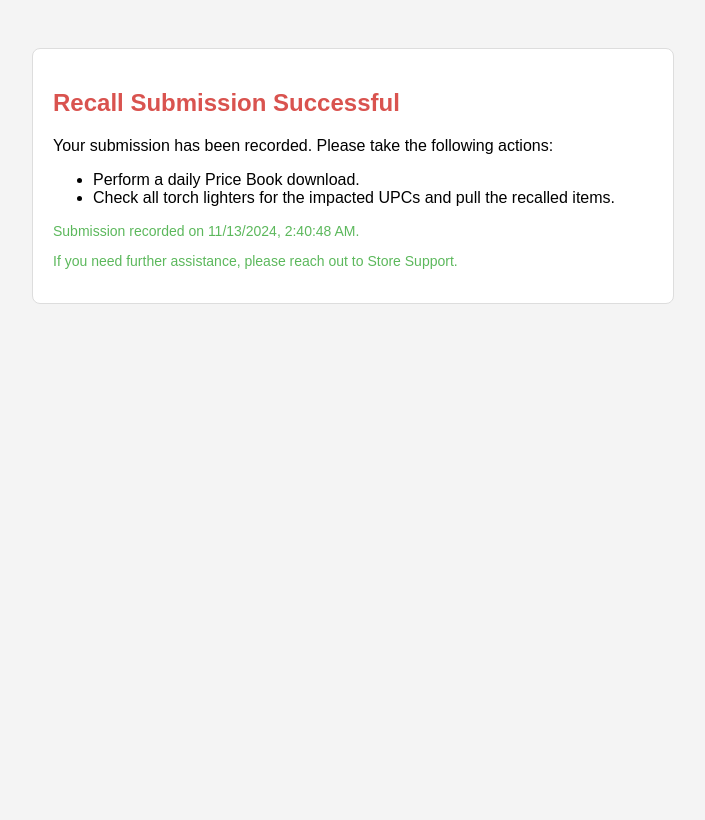
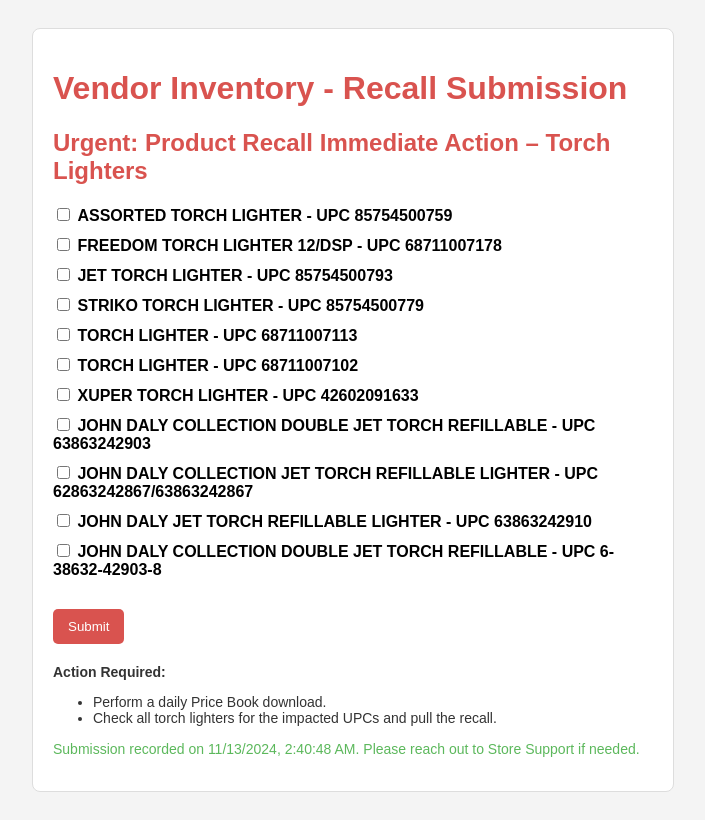
Before and after one commit to zjaspers/cstore_recall1, a plain HTML site: page index.html in a window 1280 px wide. Both pictures are taken after a click on the button "Submit". Shown: the whole page, without its empty margins (287-992 px from the left). Drawn offline with Linux system fonts and the light colour scheme.

Commit message:
Update index.html

```diff
--- a/index.html
+++ b/index.html
@@ -9,7 +9,9 @@
             font-family: Arial, sans-serif;
             background-color: #f4f4f4;
             padding: 20px;
-            text-align: center;
+        }
+        h1, h2 {
+            color: #d9534f;
         }
         .container {
             max-width: 600px;
@@ -19,20 +21,16 @@
             border: 1px solid #ddd;
             border-radius: 8px;
         }
-        h1, h2 {
-            color: #d9534f;
-        }
-        .instructions, .product-list, .action-required {
-            margin-top: 20px;
-            text-align: left;
-        }
         .product-item {
             margin: 10px 0;
-            display: flex;
-            align-items: center;
         }
-        .product-item label {
-            margin-left: 10px;
+        label {
+            font-weight: bold;
+        }
+        .action-required {
+            margin-top: 20px;
+            font-size: 14px;
+            color: #333;
         }
         .submit-btn {
             margin-top: 20px;
@@ -42,14 +40,9 @@
             border: none;
             border-radius: 5px;
             cursor: pointer;
-            font-size: 16px;
-        }
-        .confirmation-message {
-            display: none;
-            text-align: left;
-            margin-top: 20px;
         }
         .timestamp {
+            margin-top: 15px;
             font-size: 14px;
             color: #5cb85c;
         }
@@ -57,16 +50,11 @@
 </head>
 <body>
 
-    <div class="container" id="formContainer">
+    <div class="container">
         <h1>Vendor Inventory - Recall Submission</h1>
         <h2>Urgent: Product Recall Immediate Action – Torch Lighters</h2>
 
-        <div class="instructions">
-            <p>Please check the boxes next to the torch lighters that need to be pulled. Once you've made your selections, click "Submit" to confirm and record your action.</p>
-        </div>
-
         <form id="recallForm">
-            <div class="product-list">
             <div class="product-item">
                 <input type="checkbox" id="item1" name="items" value="85754500759">
                 <label for="item1">ASSORTED TORCH LIGHTER - UPC 85754500759</label>
@@ -111,22 +99,20 @@
                 <input type="checkbox" id="item11" name="items" value="63863242903-8">
                 <label for="item11">JOHN DALY COLLECTION DOUBLE JET TORCH REFILLABLE - UPC 6-38632-42903-8</label>
             </div>
-            </div>
 
             <button type="button" class="submit-btn" onclick="submitForm()">Submit</button>
         </form>
+
+        <div class="action-required">
+            <p><strong>Action Required:</strong></p>
+            <ul>
+                <li>Perform a daily Price Book download.</li>
+                <li>Check all torch lighters for the impacted UPCs and pull the recall.</li>
+            </ul>
         </div>
 
-    <div class="container confirmation-message" id="confirmationMessage">
-        <h2>Recall Submission Successful</h2>
-        <p>Your submission has been recorded. Please take the following actions:</p>
-        <ul>
-            <li>Perform a daily Price Book download.</li>
-            <li>Check all torch lighters for the impacted UPCs and pull the recalled items.</li>
-        </ul>
-        <div class="timestamp">
-            <p>Submission recorded on <span id="timestamp"></span>.</p>
-            <p>If you need further assistance, please reach out to Store Support.</p>
+        <div class="timestamp" id="timestampMessage" style="display: none;">
+            <p>Submission recorded on <span id="timestamp"></span>. Please reach out to Store Support if needed.</p>
         </div>
     </div>
 
@@ -134,8 +120,7 @@
         function submitForm() {
             const timestamp = new Date().toLocaleString();
             document.getElementById("timestamp").innerText = timestamp;
-            document.getElementById("formContainer").style.display = "none";
-            document.getElementById("confirmationMessage").style.display = "block";
+            document.getElementById("timestampMessage").style.display = "block";
         }
     </script>
 
```
Lines whose indentation alone changed are shown as unchanged.
